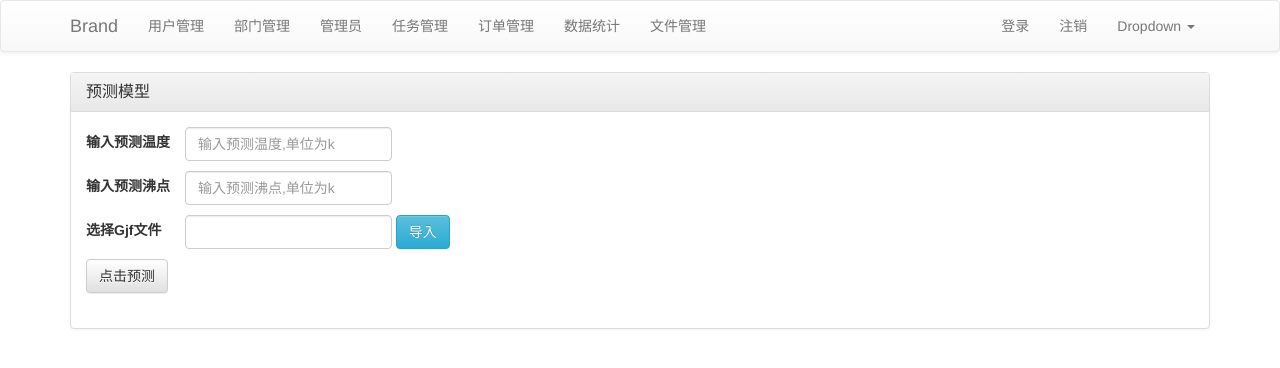
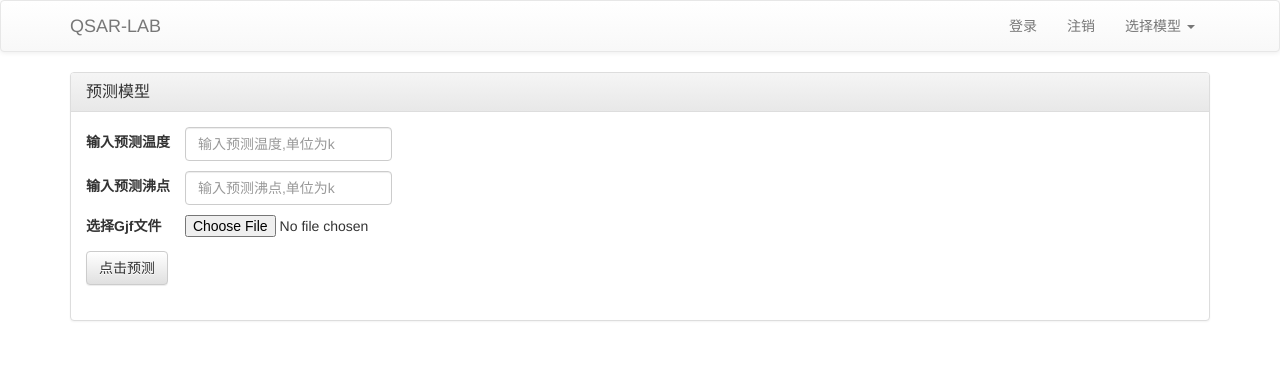
Before and after one commit to codeking01/QsarBackStage, a Django app: page / in a window 1280 px wide. Shown: the top 368 px of the page. Run offline with Django 4.2, Linux system fonts and the light colour scheme; some libraries are stand-ins or nearby versions.

Commit message:
2022.9.1 晚上commit，完成测试模板的基本功能,并且修复部分bug
Signed-off-by: codeking <1094234526@qq.com>

```diff
--- a/myapp/templates/layout.html
+++ b/myapp/templates/layout.html
@@ -21,26 +21,26 @@
     <div class="container">
         <!-- Brand and toggle get grouped for better mobile display -->
         <div class="nav navbar-header">
-            <a class="navbar-brand" href="/modelform_userinfo/">Brand</a>
+            <a class="navbar-brand" href="javascript:void(0);">QSAR-LAB</a>
         </div>
 
         <!-- Collect the nav links, forms, and other content for toggling -->
         <div class="collapse navbar-collapse" id="bs-example-navbar-collapse-1">
             <ul class="nav navbar-nav">
-                <li><a href="/user_list/">用户管理</a></li>
-                <li><a href="/department_list/">部门管理</a></li>
-                <li><a href="/admin_list/">管理员</a></li>
-                <li><a href="/tasks/">任务管理</a></li>
-                <li><a href="/orders/lists/">订单管理</a></li>
-                <li><a href="/echarts/lists/">数据统计</a></li>
-                <li><a href="/upload/files/">文件管理</a></li>
+                {# <li><a href="/user_list/">用户管理</a></li>#}
+                {# <li><a href="/department_list/">部门管理</a></li>#}
+                {# <li><a href="/admin_list/">管理员</a></li>#}
+                {# <li><a href="/tasks/">任务管理</a></li>#}
+                {# <li><a href="/orders/lists/">订单管理</a></li>#}
+                {# <li><a href="/echarts/lists/">数据统计</a></li>#}
+                {# <li><a href="/upload/files/">文件管理</a></li>#}
             </ul>
             <ul class="nav navbar-nav navbar-right">
-                <li><a href="/login/">登录</a></li>
-                <li><a href="/logout/">注销</a></li>
+                <li><a href="javascript:void(0);">登录</a></li>
+                <li><a href="javascript:void(0);">注销</a></li>
                 <li class="dropdown">
                     <a href="#" class="dropdown-toggle" data-toggle="dropdown" role="button" aria-haspopup="true"
-                       aria-expanded="false">Dropdown <span class="caret"></span></a>
+                       aria-expanded="false">选择模型 <span class="caret"></span></a>
                     <ul class="dropdown-menu">
                         <li><a href="#">Action</a></li>
                         <li><a href="#">Another action</a></li>
--- a/myapp/templates/predictModel.html
+++ b/myapp/templates/predictModel.html
@@ -17,7 +17,7 @@
                     </div>
                 </div>
             </form>{% endcomment %}
-            <form class="form-inline" method="post" enctype="multipart/form-data">
+            <form id="form_one" class="form-inline" method="post" enctype="multipart/form-data">
                 {% csrf_token %}
                 <div class="form-group" style="padding-bottom: 10px">
                     <label style="width: 95px;" for="exampleInputName2">输入预测温度</label>
@@ -43,13 +43,14 @@
                         <!--利用标签的for属性实现点击标签触发文件上传，同时设计成按钮样式-->
                         <label id="filePos">未上传</label><!--定义一个显示文件名的标签-->
                         {#原文链接：https://blog.csdn.net/jackaakn/article/details/103910760#}{% endcomment %}
-
                         <!--<label class="input-group-btn">-->
-                        <input type="file" name="file" id='i-file' accept=".gjf,.*"
-                               onchange="$('#location').val($('#i-file').val());" style="display: none;"/>
-                        <input id='location' class="form-control" onclick="$('#i-file').click();" required/>
-                        <input type="button" id="i-check" value="导入" class="btn btn-info"
-                               onclick="$('#i-file').click();" required/>
+                        {% comment %}<input type="file" name="file" id='i-file' accept=".gjf,"
+                               onchange="$('#location').val($('#i-file').val());"
+                               style="display: none;"/>
+                        <input id='location' class="form-control" readonly="readonly"/>
+                        <input type="button" id="i-check" value="导入" class="btn btn-info"/>{% endcomment %}
+                        <input type="file" name="file" id="file-input" accept=".gjf," style="display:inline-block"
+                               required/>
                         <!--</label>-->
                         {# 原文链接：https://blog.csdn.net/CheersToLife/article/details/102608295#}
                     </div>
@@ -64,8 +65,8 @@
                 <table class="table table-striped table-bordered">
                     <thead>
                     <tr>
-                        <th>输入的预测温度</th>
-                        <th>输入的预测沸点</th>
+                        <th>输入的预测温度(k)</th>
+                        <th>输入的预测沸点(k)</th>
                         <th>已选择的gjf文件</th>
                         <th>预测结果(kPa)</th>
                     </tr>
@@ -83,6 +84,8 @@
             </div>
         {% endif %}
     </div>
+    {#  原文链接：https://blog.csdn.net/xh1506101064/article/details/122238855#}
+
 {% endblock %}
 
 {% block js %}
@@ -92,18 +95,21 @@
             $("#template").blur(CheckTemplateValue);
             $("#boiling_point").blur(checkBoiling_point);
             //表单提交判断
-            {% comment %}$("#form_one").submit(function () {
+            $("#form_one").submit(function () {
                 let flag = true;
-                if (!checkBoiling_point()) {
-                    flag = false;
-                }
                 if (!CheckTemplateValue()) {
                     flag = false;
+                    alert("温度输入有误，请重新输入！")
+                    $("#template").val('');
+                    $("#checkTemplate").html('')
+                } else if (!checkBoiling_point()) {
+                    flag = false;
+                    alert("沸点输入有误，请重新输入！")
+                    $("#boiling_point").val('')
+                    $("#checkBoilingPoint").html('')
                 }
-                $("form input").val("");
-                alert("Please enter")
                 return flag;
-            });{% endcomment %}
+            });
 
             //验证温度的方法
             function CheckTemplateValue() {
@@ -131,9 +137,60 @@
                 return true
             }
 
-            function loadFile(file) {
-                $("#filePos").html(file.name);
+            {#点击导入按钮出发上传事件#}
+            {% comment %}$("#i-check").on("click", function (e) {
+                $('#i-file').click();
+            });{% endcomment %}
+
+            let cloneFile = {file: {}}
+            let fileInput = document.querySelector('#file-input');
+            // fileInput.onchange = changeFun();
+            $('#file-input').bind("change", changeFun)
+
+            function changeFun(e) {
+                //兼容e事件
+                e = e || window.event
+                let fileElement = e.target
+                {#console.log(fileElement)#}
+                {#let fileName = getFileName(fileElement.value)#}
+                let fileName = fileElement.value
+                // 当文件名为0时，代表用户选择文件之后点击了取消
+                if (fileName.length == 0) {
+                    // 将克隆的文件替换当前空文件
+                    {#console.log(1);#}
+                    {#console.log(cloneFile.file[0].files[0].name);#}
+                    cloneFile.file.insertBefore(fileElement)
+                    $(fileElement).remove()
+                    //替换之后再将次克隆保存，不然第三次点击取消就会报错
+                    cloneFile.file = $(cloneFile.file).clone(true, true)
+                } else {
+                    // 当文件名不为0时，将该对象克隆之后保存到cloneFile里面
+                    cloneFile.file = $(fileElement).clone(true, true)
+                }
+                {#let filereader = new FileReader();#}
+                // 将文件对象克隆给cloneFile
+
+                // cloneFile.file = $(fileElement).detach()
+                {% comment %}let fileType = this.files[0].type;
+                filereader.onload = function () {
+                    if (/^image\[jpeg|png|gif]/.test(fileType)) {
+                        console.log(this.result);
+                    }
+                }{% endcomment %}
+                // console.log(this.files[0]);
+                {#filereader.readAsDataURL(this.files[0]);#}
             }
+
+            // 读取文件名
+            function getFileName(path) {
+                let idx = path.lastIndexOf("\\")
+                if (idx == -1) {
+                    idx = path.lastIndexOf("/")
+                }
+                return path.substring(idx + 1)
+            }
+            // console.dir(fileInput);
+            {#    原文链接：https://blog.csdn.net/xh1506101064/article/details/122238855#}
         })
     </script>
 {% endblock %}
--- a/myapp/views/startPages.py
+++ b/myapp/views/startPages.py
@@ -24,15 +24,19 @@ def predict_test(request):
     else:
         template = float(request.POST.get('template'))
         boiling_point = float(request.POST.get('boiling-point'))
-        GjfFiles = request.FILES.get('file')
         try:
+            GjfFiles = request.FILES.get('file')
             f = GjfFiles.readlines()
             f = [item.decode() for item in f]
             GjfFiles.close()
             # 调用事先写好的api，得到预测结果
             P_cul = str(cal_Ps(f, boiling_point, template)).replace('[', '').replace(']', '')
+            # P_cul=format(float(P_cul), '.3f')
         except Exception as e:
             print(e)
+            template='error'
+            boiling_point='error'
+            GjfFiles.name='unknown'
             P_cul= 'Gjf可能存在问题，请联系开发人员！'
         data = {
             'template': template,
```
